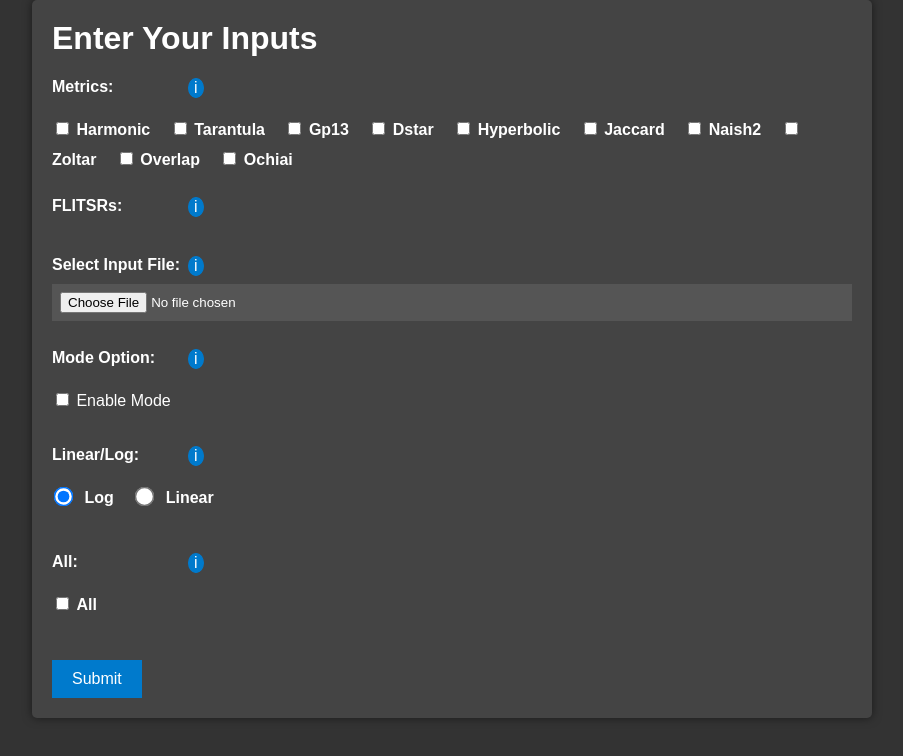
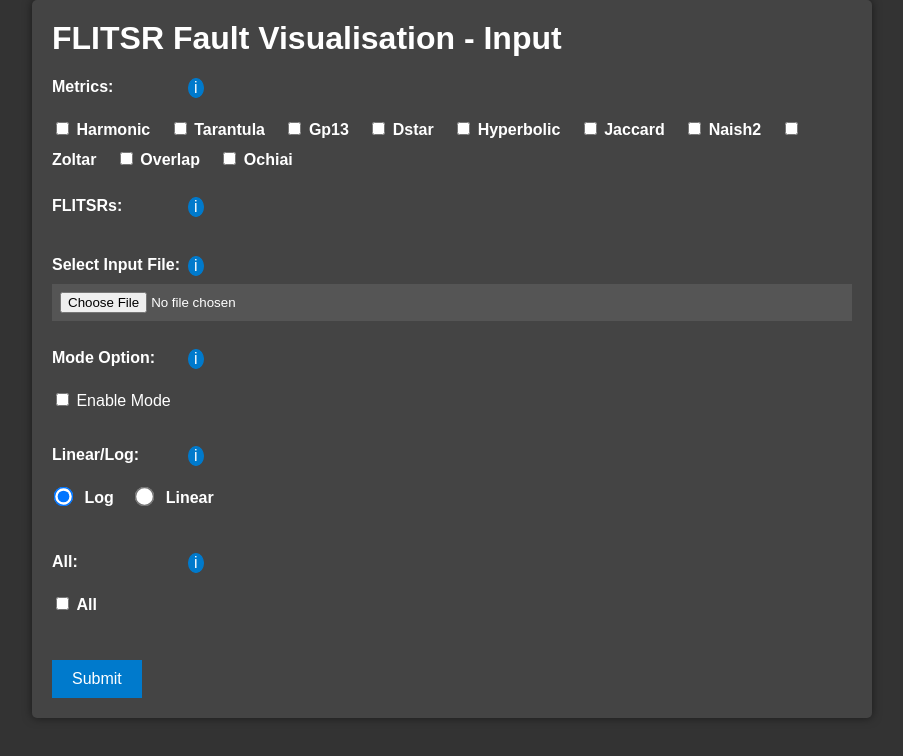
Before and after one commit to AngelaInfanta/FLITSR-extension-demo, a website: page extension_plottingInputPanel.html in a window 1280 px wide. Shown: the whole page, without its empty margins (188-1091 px from the left). Drawn offline with Linux system fonts and the light colour scheme.

Commit message:
fix title

```diff
--- a/extension_plottingInputPanel.html
+++ b/extension_plottingInputPanel.html
@@ -109,7 +109,7 @@
 </head>
 <body>
     <div class="container">
-    <h1>Enter Your Inputs</h1>
+    <h1>FLITSR Fault Visualisation - Input</h1>
     <form id="inputForm">
         <span class="info-icon" onmouseover="showInfo('metric-info')" onmouseout="hideInfo('metric-info')">i</span>
         <div id="metric-info" class="info-text">
```
